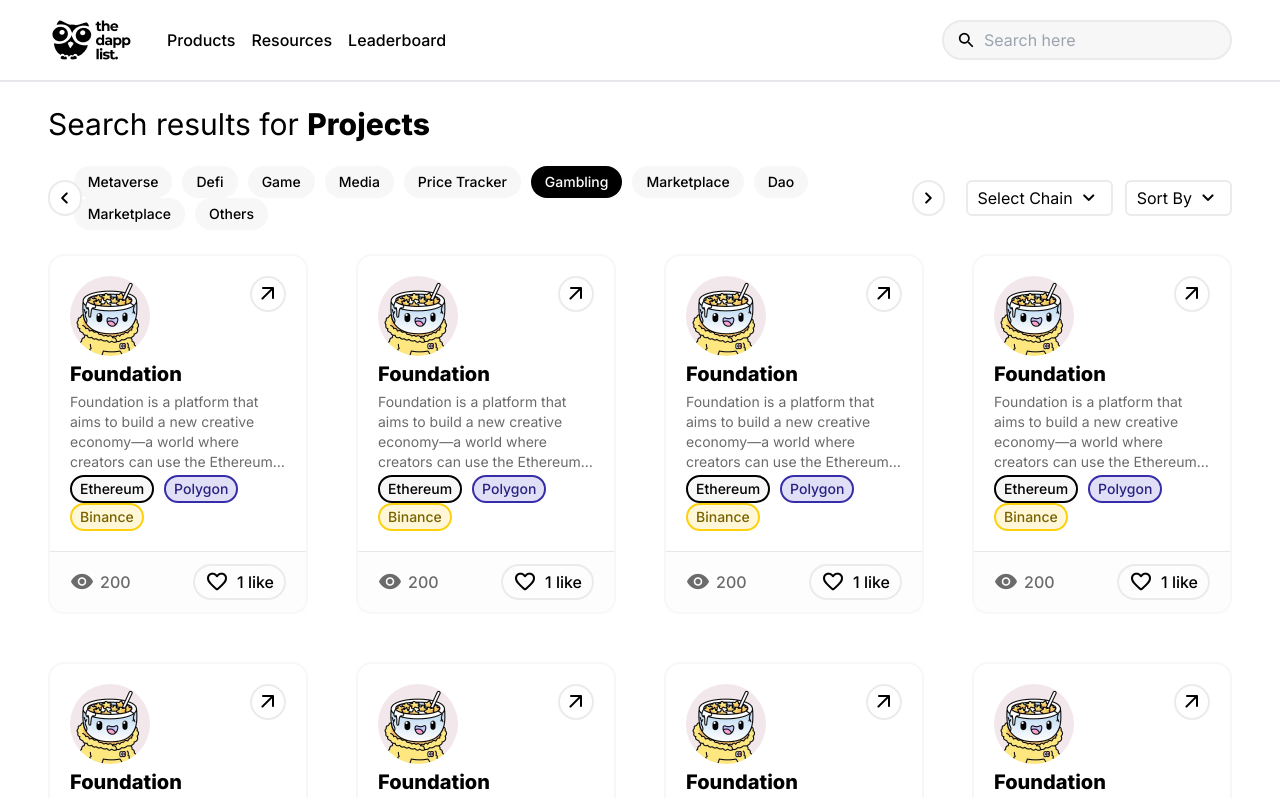
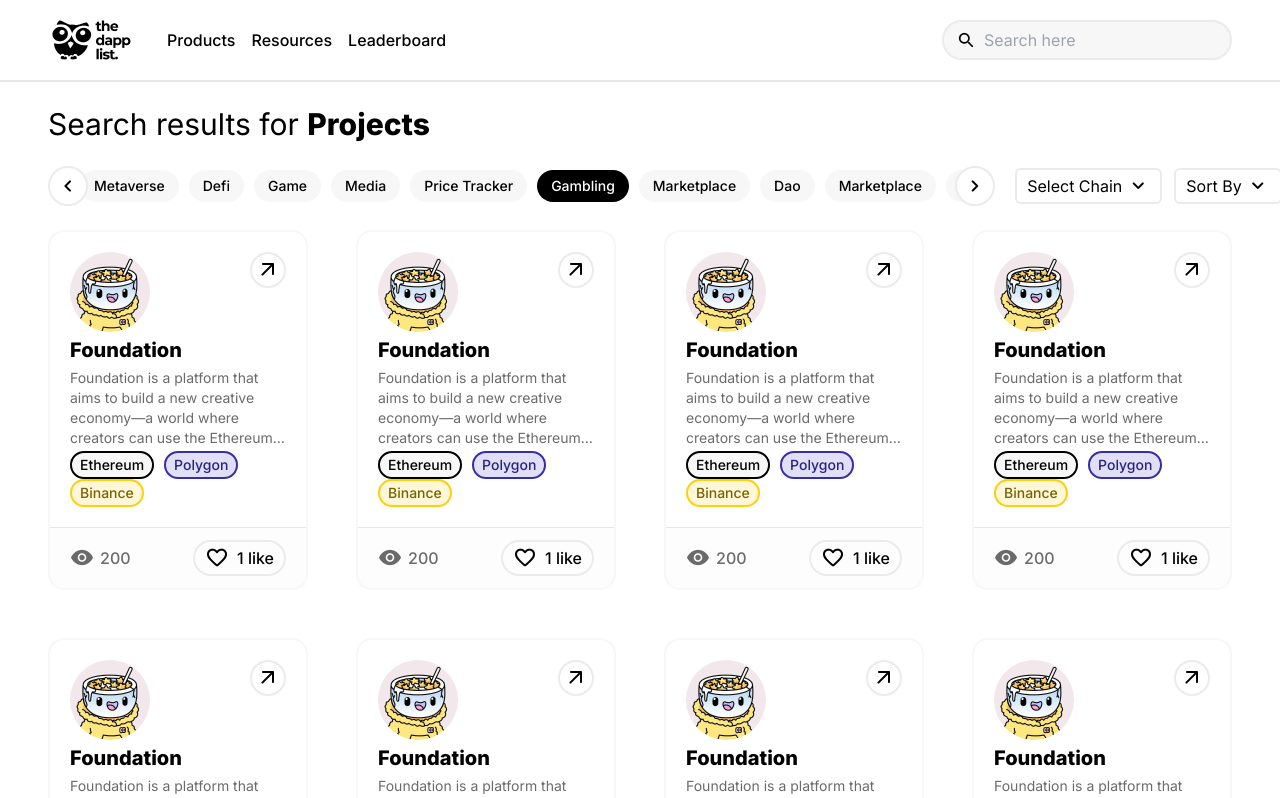
Before and after one commit to anushkachauhxn/thedapplist-task, a React (Vite) app: page / in a window 1280 px wide. Shown: the top 798 px of the page. Built offline with nearby package versions, Linux system fonts and the light colour scheme.

Commit message:
Scrollable filter chain

```diff
--- a/src/components/Buttons.jsx
+++ b/src/components/Buttons.jsx
@@ -8,18 +8,24 @@
   );
 };
 
-export const PrevButton = () => {
+export const PrevButton = ({ handleClick }) => {
   return (
-    <button className="h-9 w-9 z-10 rounded-full bg-white border-2 border-solid border-[#EBEBEB] grid place-items-center">
-      <span class="material-symbols-rounded">chevron_left</span>{" "}
+    <button
+      className="p-1.5 z-10 rounded-full bg-white border-2 border-solid border-[#EBEBEB] grid place-items-center"
+      onClick={handleClick}
+    >
+      <span class="material-symbols-rounded">chevron_left</span>
     </button>
   );
 };
 
-export const NextButton = () => {
+export const NextButton = ({ handleClick }) => {
   return (
-    <button className="h-9 w-9 z-10 rounded-full bg-white border-2 border-solid border-[#EBEBEB] grid place-items-center">
-      <span class="material-symbols-rounded">chevron_right</span>{" "}
+    <button
+      className="p-1.5 z-10 rounded-full bg-white border-2 border-solid border-[#EBEBEB] grid place-items-center"
+      onClick={handleClick}
+    >
+      <span class="material-symbols-rounded">chevron_right</span>
     </button>
   );
 };
@@ -47,7 +53,7 @@
   return (
     <button className="px-2.5 py-1 flex justify-center gap-2 rounded-3xl border-2 border-solid border-[#EBEBEB] font-medium">
       <span className="material-symbols-rounded">favorite</span>
-      {num > 1 ? `${num} likes` : `${num} like`}
+      {num == 1 ? `${num} like` : `${num} likes`}
     </button>
   );
 };
--- a/src/components/Chips.jsx
+++ b/src/components/Chips.jsx
@@ -8,7 +8,7 @@
       }`}
     >
       <h4
-        className={`text-sm font-medium  ${
+        className={`text-sm font-medium whitespace-nowrap ${
           active ? "text-[#FFF]" : "text-[#000000]"
         }`}
       >
--- a/src/components/FilterChain.jsx
+++ b/src/components/FilterChain.jsx
@@ -3,10 +3,28 @@
 import { Default } from "./Chips";
 
 const FilterChain = () => {
+  const handleNext = () => {
+    const filters = document.getElementById("filterBar");
+    setTimeout(() => {
+      filters.scrollLeft += 1000;
+    }, 10);
+  };
+
+  const handlePrev = () => {
+    const filters = document.getElementById("filterBar");
+    setTimeout(() => {
+      filters.scrollLeft -= 1000;
+    }, 10);
+  };
+
   return (
-    <div className="mr-2 w-full flex items-center">
-      <PrevButton />
-      <div className="-ml-2 -mr-4 w-fit">
+    <div className="mr-2 w-[80%] flex items-center">
+      <PrevButton handleClick={handlePrev} />
+
+      <div
+        id="filterBar"
+        className="-ml-2 -mr-4 inline-block flex overflow-x-auto no-scrollbar scroll-smooth"
+      >
         <Default label="Metaverse" />
         <Default label="Defi" />
         <Default label="Game" />
@@ -17,8 +35,20 @@
         <Default label="Dao" />
         <Default label="Marketplace" />
         <Default label="Others" />
+
+        <Default label="2 Metaverse" />
+        <Default label="2 Defi" />
+        <Default label="2 Game" />
+        <Default label="2 Media" />
+        <Default label="2 Price Tracker" />
+        <Default label="2 Gambling" active={true} />
+        <Default label="2 Marketplace" />
+        <Default label="2 Dao" />
+        <Default label="2 Marketplace" />
+        <Default label="2 Others" />
       </div>
-      <NextButton />
+
+      <NextButton handleClick={handleNext} />
     </div>
   );
 };
--- a/src/index.css
+++ b/src/index.css
@@ -13,6 +13,7 @@
 
 body {
   min-height: 100vh;
+  width: 100%;
 }
 
 a {
@@ -37,3 +38,18 @@
 img {
   object-fit: contain;
 }
+
+@layer utilities {
+  @variants responsive {
+    /* Hide scrollbar for Chrome, Safari and Opera */
+    .no-scrollbar::-webkit-scrollbar {
+      display: none;
+    }
+
+    /* Hide scrollbar for IE, Edge and Firefox */
+    .no-scrollbar {
+      -ms-overflow-style: none;
+      scrollbar-width: none;
+    }
+  }
+}
```
